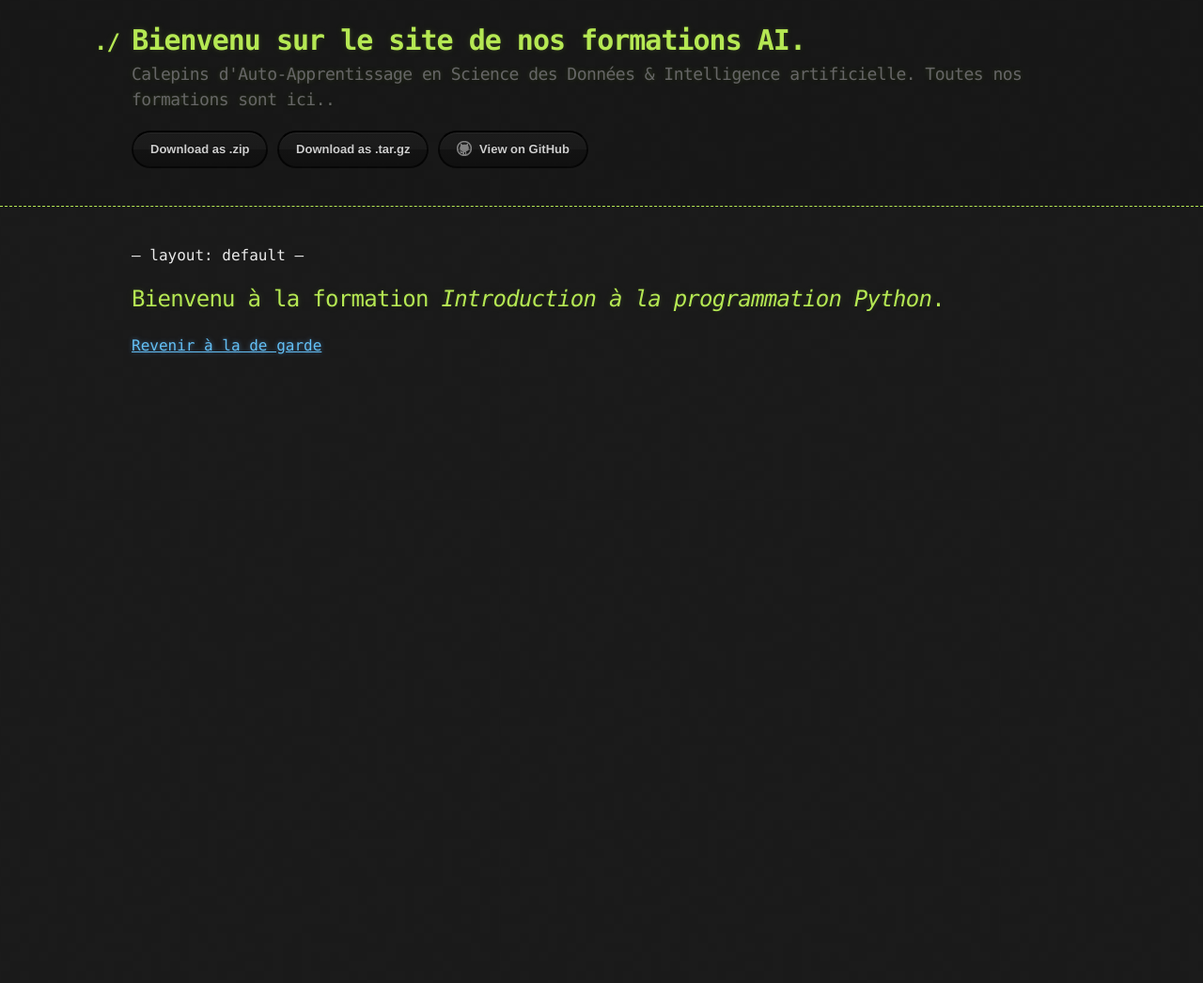
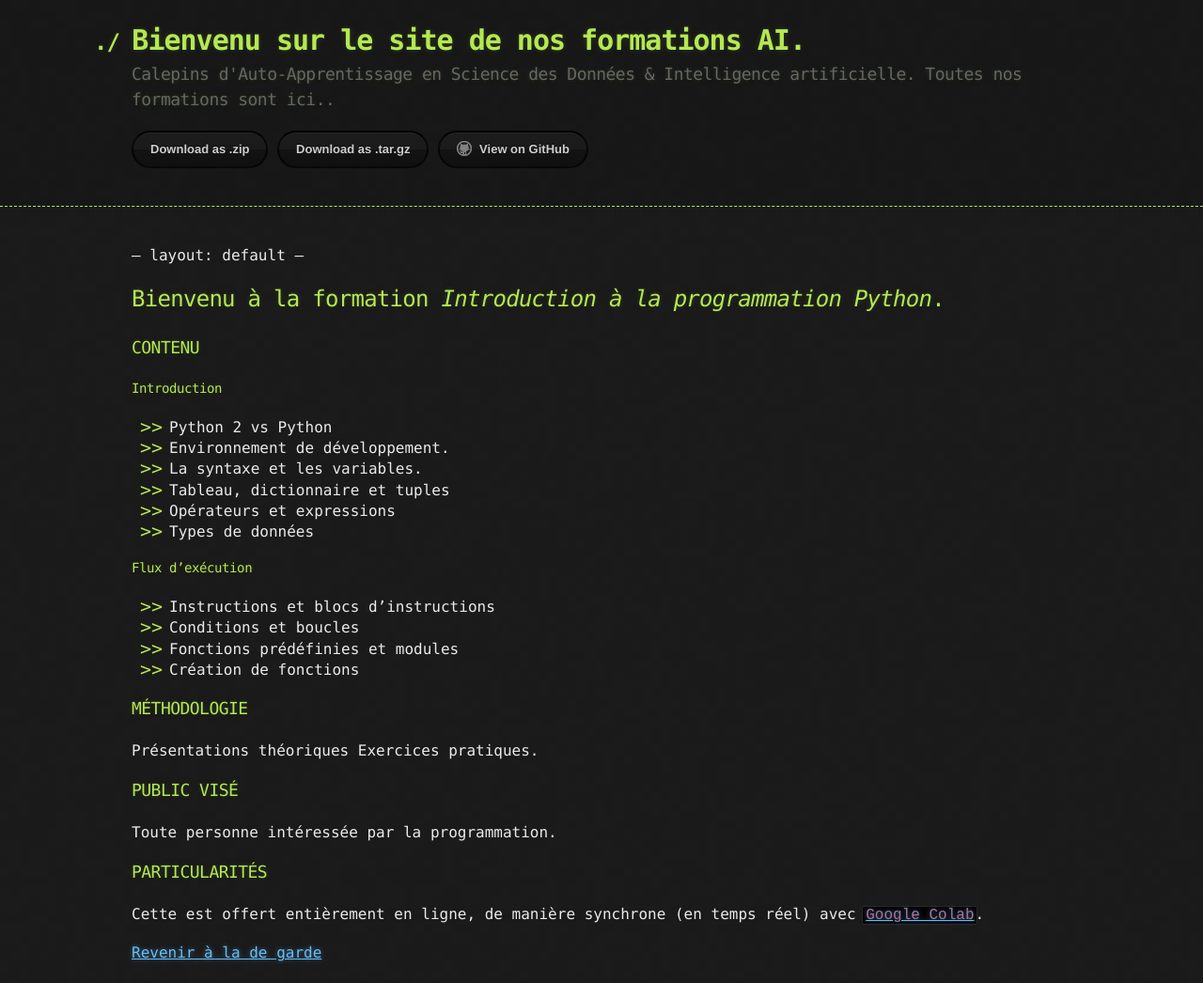
Before and after one commit to ai-technipreneurs/Nos-Formations-AI, a Jekyll site: the page built from programmation-en-python.md, in a window 1280 px wide. Shown: the whole page at 94% size. Built offline with Jekyll 4.4.1, drawn with Linux system fonts in a browser that asks for light colours; our own code applies the rules of GitHub Pages for plain Markdown files; before the commit the page ends 900 px from its top, so only the background shows below that.

Commit message:
Update programmation-en-python.md

```diff
--- a/programmation-en-python.md
+++ b/programmation-en-python.md
@@ -4,6 +4,45 @@ layout: default
 
 ## Bienvenu à la formation _Introduction à la programmation Python_.
 
+### CONTENU
+
+#### Introduction
+
+*   Python 2 vs Python
+*   Environnement de développement.
+*   La syntaxe et les variables.
+*   Tableau, dictionnaire et tuples
+*   Opérateurs et expressions
+*   Types de données
+
+
+#### Flux d’exécution
+* Instructions et blocs d’instructions
+* Conditions et boucles
+* Fonctions prédéfinies et modules
+* Création de fonctions
+
+
+### MÉTHODOLOGIE
+Présentations théoriques
+Exercices pratiques.
+
+
+### PUBLIC VISÉ
+Toute personne intéressée par la programmation.
+
+### PARTICULARITÉS
+Cette est offert entièrement en ligne, de manière synchrone (en temps réel) avec [`Google Colab`](https://research.google.com/colaboratory/).
+
+
+
+
+
+
+
+
+
+
 
 
 
```
